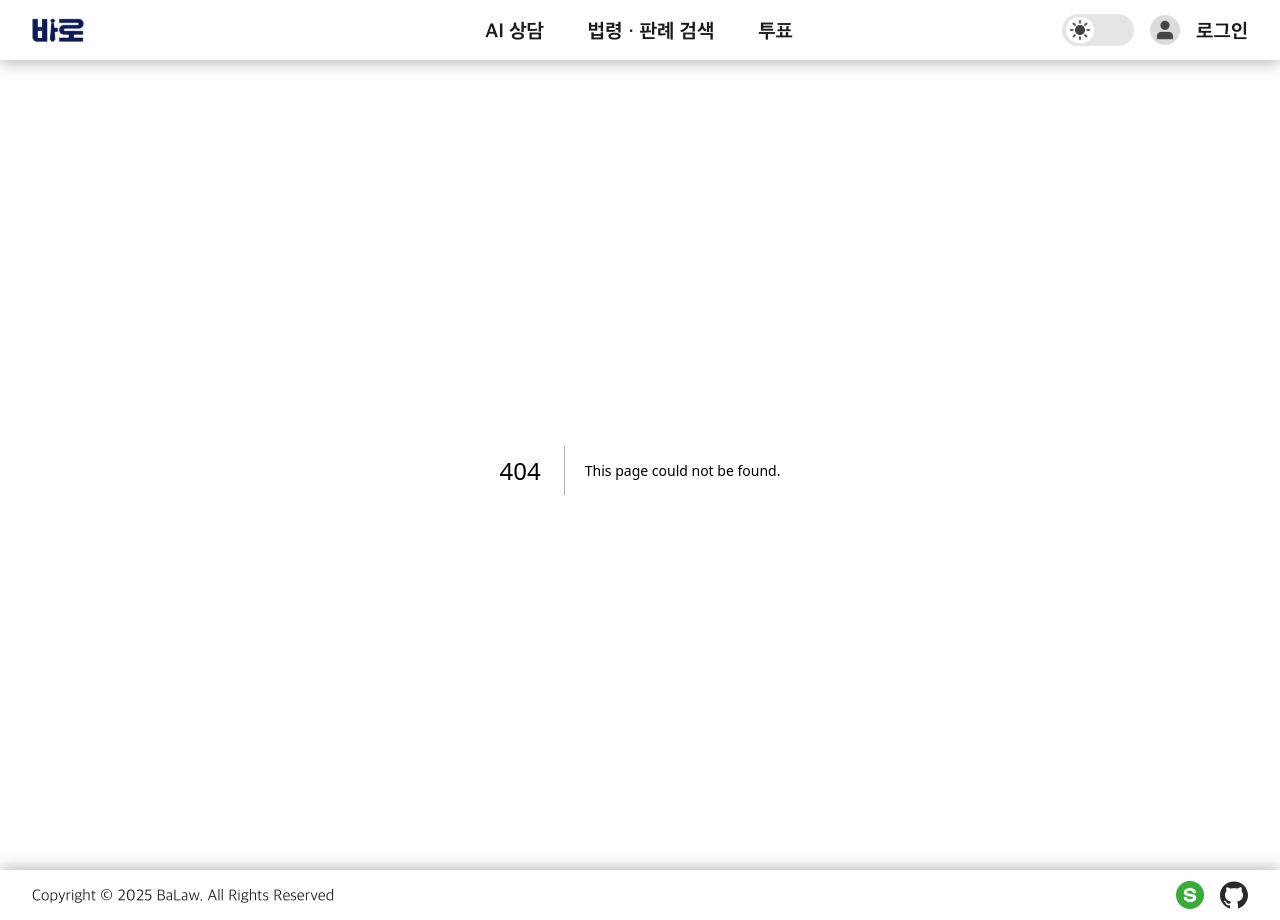
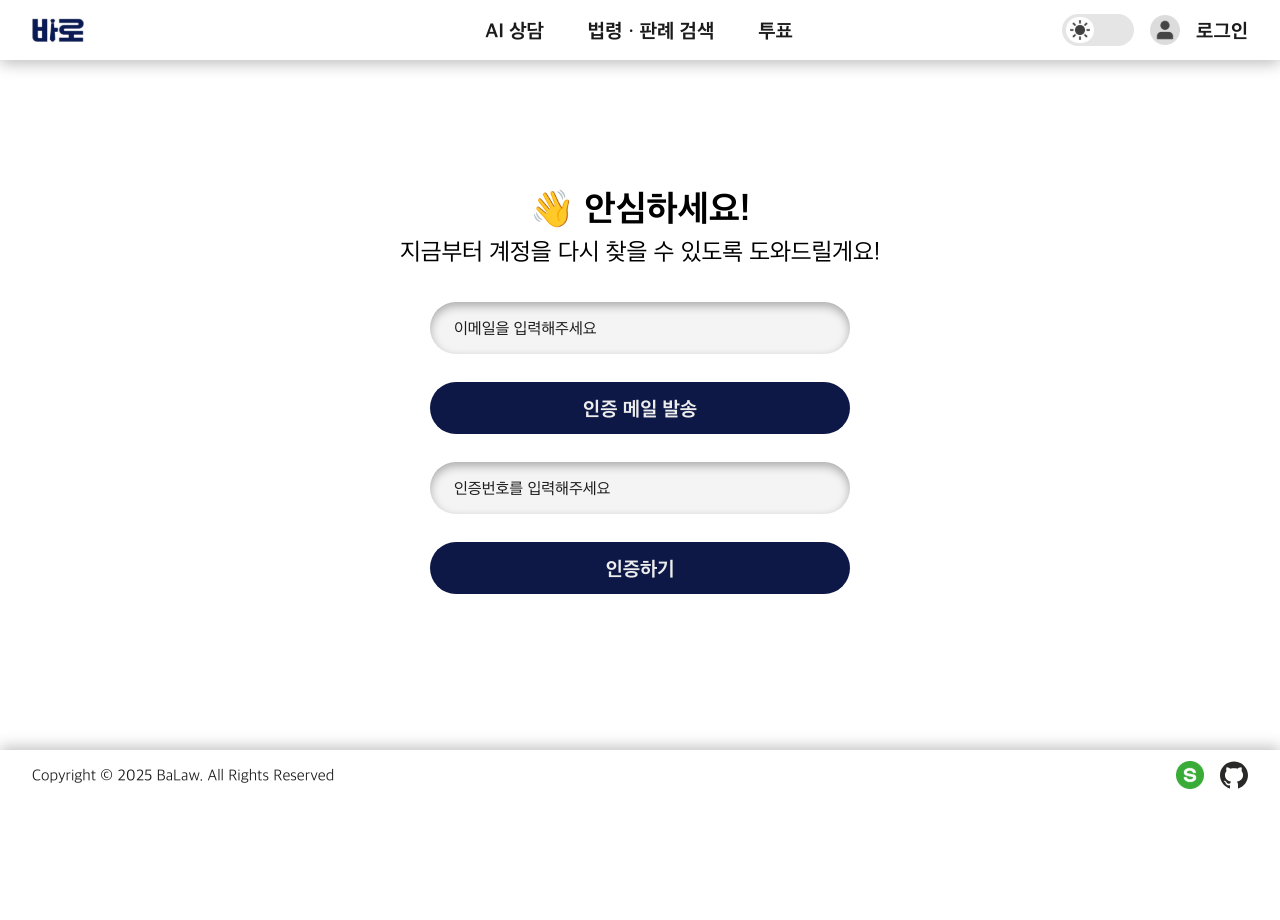
Before and after one commit to prgrms-web-devcourse-final-project/WEB5_6_SamSamOO_FE, a Next.js app: page /find-account in a window 1280 px wide. Before the commit this address had no page. After the commit the page ends 800 px from the top, so only its background shows below. Built offline with nearby package versions, Linux system fonts and the light colour scheme.

Commit message:
style : 계정찾기, 비밀번호 재설정 페이지 제작

```diff
--- /dev/null
+++ b/src/app/(account)/find-account/page.tsx
@@ -0,0 +1,37 @@
+'use client';
+
+import AccountButton from '@/components/ui/account/AccountButton';
+import AccountInput from '@/components/ui/account/AccountInput';
+import { useState } from 'react';
+
+function Page() {
+  // eslint-disable-next-line @typescript-eslint/no-unused-vars
+  const [isVerified, setIsVerified] = useState<boolean>(false);
+
+  return (
+    <div className="center-col">
+      <div className="center-col">
+        <h2 className="mb-2 text-4xl font-bold">👋 안심하세요!</h2>
+        <h3 className="mb-9 text-2xl break-keep text-center">
+          지금부터 계정을 다시 찾을 수 있도록 도와드릴게요!
+        </h3>
+      </div>
+
+      {isVerified ? (
+        <form className="center-col mb-10 w-[420px] gap-7">
+          <AccountInput type="password" placeholder="비밀번호를 입력해주세요" />
+          <AccountInput type="password" placeholder="비밀번호를 다시 입력해주세요" />
+          <AccountButton type="submit">비밀번호 재설정</AccountButton>
+        </form>
+      ) : (
+        <form className="center-col mb-10 w-[420px] gap-7">
+          <AccountInput type="text" placeholder="이메일을 입력해주세요" />
+          <AccountButton type="button">인증 메일 발송</AccountButton>
+          <AccountInput type="text" placeholder="인증번호를 입력해주세요" />
+          <AccountButton type="submit">인증하기</AccountButton>
+        </form>
+      )}
+    </div>
+  );
+}
+export default Page;
--- a/src/app/(account)/login/page.tsx
+++ b/src/app/(account)/login/page.tsx
@@ -11,7 +11,7 @@ function Page() {
   return (
     <div className="w-[420px] center-col">
       <h2 className="text-4xl font-bold mb-2">👋 안녕하세요!</h2>
-      <h3 className="text-2xl mb-9">다시 만나게 되어서 반가워요!</h3>
+      <h3 className="text-2xl mb-9 break-keep text-center">다시 만나게 되어서 반가워요!</h3>
 
       <form className="w-full center-col gap-8 mb-[30px]">
         <div className="w-full flex flex-col gap-6">
@@ -37,7 +37,7 @@ function Page() {
       </div>
 
       <Link
-        href={''}
+        href={'find-account'}
         className="text-[#7b7b7b] underline underline-offset-4 mb-6 dark:text-primary-white"
       >
         혹시 계정이 기억나지 않으신가요?
--- /dev/null
+++ b/src/app/(account)/password-reset/page.tsx
@@ -0,0 +1,35 @@
+'use client';
+
+import AccountButton from '@/components/ui/account/AccountButton';
+import AccountInput from '@/components/ui/account/AccountInput';
+import { useState } from 'react';
+
+function Page() {
+  // eslint-disable-next-line @typescript-eslint/no-unused-vars
+  const [isVerified, setIsVerified] = useState<boolean>(false);
+
+  return (
+    <div className="center-col">
+      <div className="center-col">
+        <h2 className="mb-2 text-4xl font-bold">👋 걱정마세요!</h2>
+        <h3 className="mb-9 text-2xl break-keep text-center">
+          지금부터 비밀번호를 다시 설정할 수 있도록 도와드릴게요.
+        </h3>
+      </div>
+
+      {isVerified ? (
+        <form className="center-col mb-10 w-[420px] gap-7">
+          <AccountInput type="password" placeholder="비밀번호를 입력해주세요" />
+          <AccountInput type="password" placeholder="비밀번호를 다시 입력해주세요" />
+          <AccountButton type="submit">비밀번호 재설정</AccountButton>
+        </form>
+      ) : (
+        <form className="center-col mb-10 w-[420px] gap-7">
+          <AccountInput type="password" placeholder="비밀번호를 입력해주세요" />
+          <AccountButton type="submit">인증하기</AccountButton>
+        </form>
+      )}
+    </div>
+  );
+}
+export default Page;
--- a/src/app/(account)/sign-up/page.tsx
+++ b/src/app/(account)/sign-up/page.tsx
@@ -10,7 +10,9 @@ function Page() {
     <div className="center-col">
       <div className="center-col">
         <h2 className="mb-2 text-4xl font-bold">👋 환영합니다!</h2>
-        <h3 className="mb-9 text-2xl">지금부터 바로가 든든한 동반자가 되어드릴게요!</h3>
+        <h3 className="mb-9 text-2xl break-keep text-center">
+          지금부터 바로가 든든한 동반자가 되어드릴게요!
+        </h3>
       </div>
 
       <form className="center-col mb-10 w-[420px] gap-7">
```
